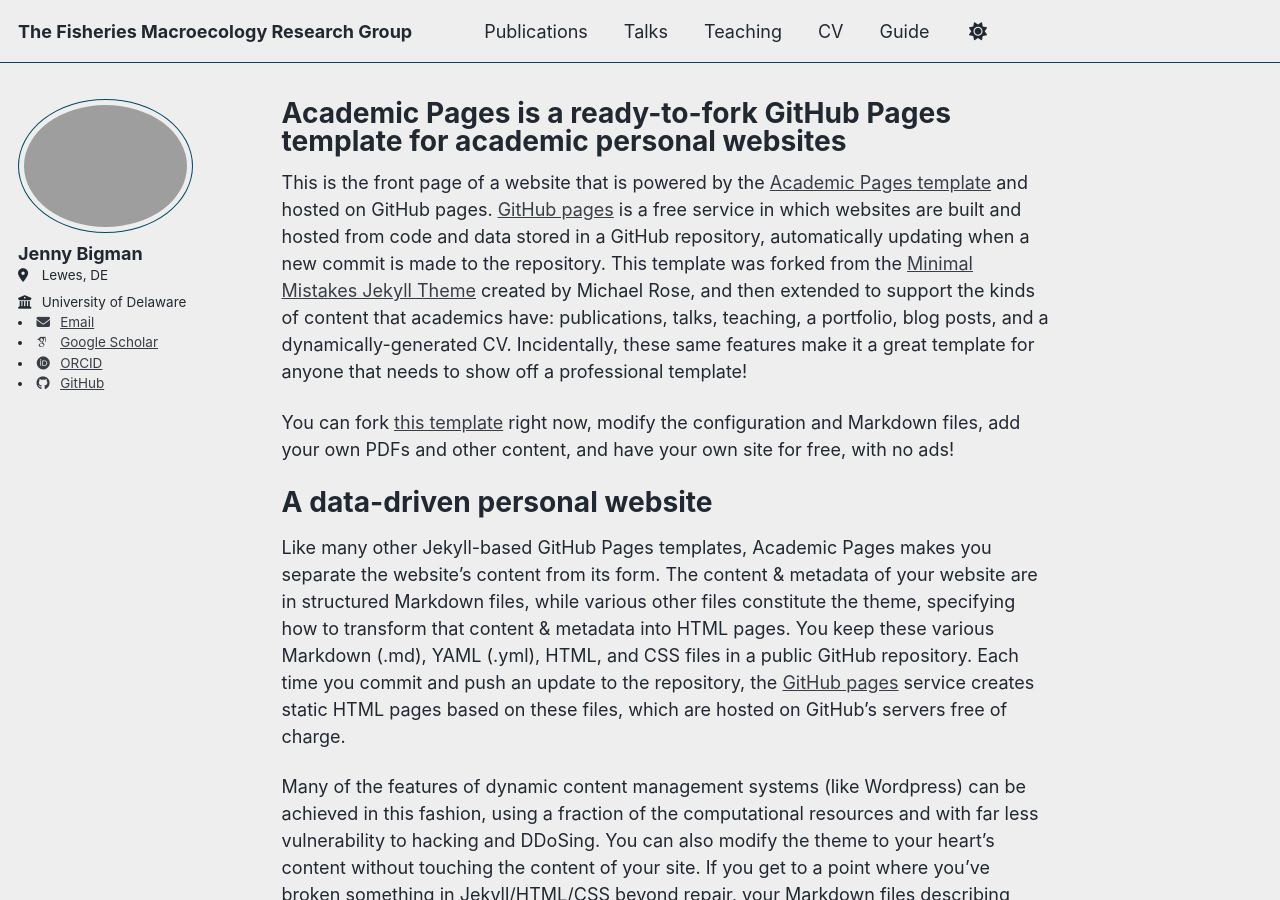
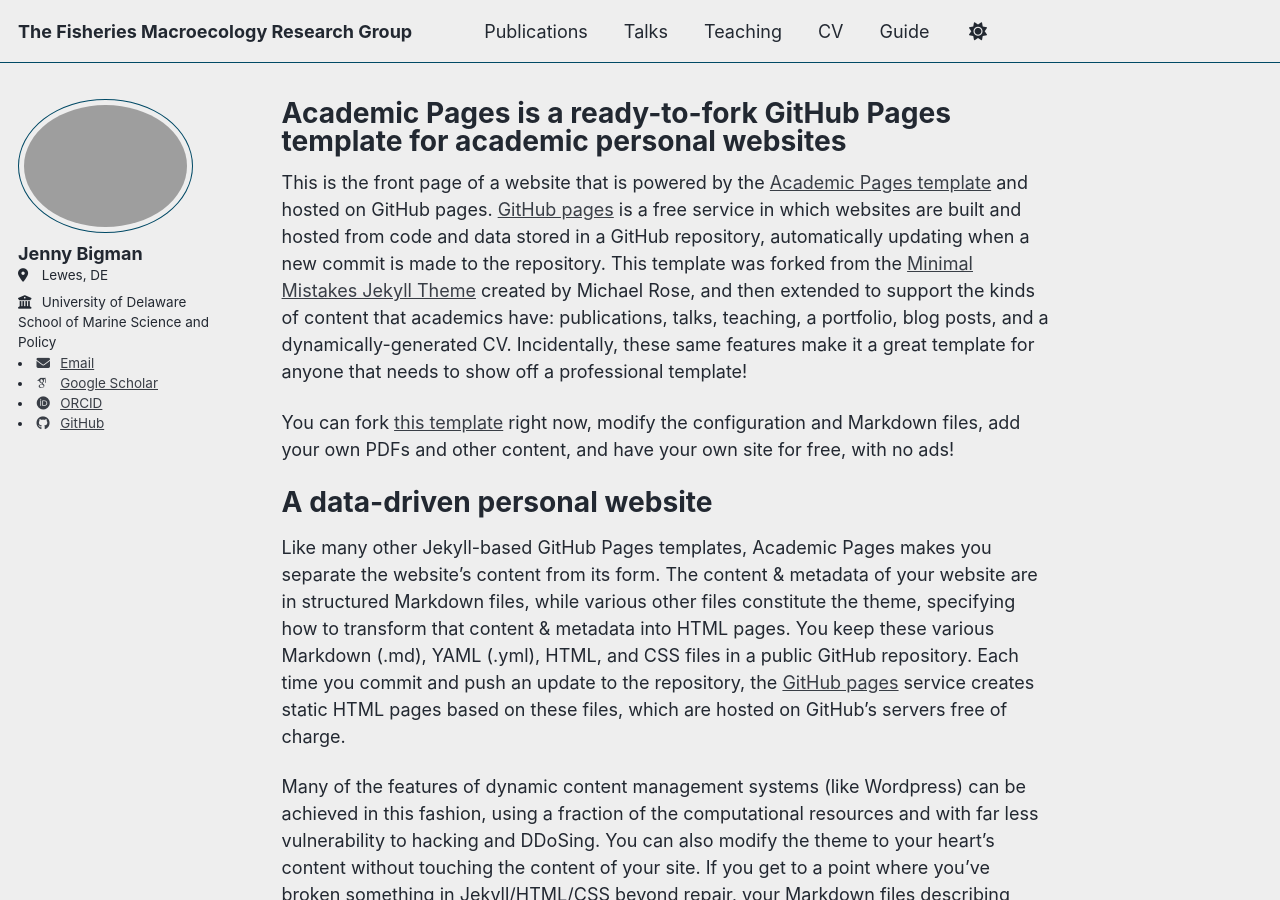
Before and after one commit to jennybigman/jennybigman.github.io, a Jekyll site: the page built from _pages/about.md, in a window 1280 px wide and 900 px high. Built offline with Jekyll 4.4.1, drawn with Linux system fonts in a browser that asks for light colours; some web fonts are replaced; a script that is not in the unit is left out.

Commit message:
Update _config.yml
adding two-line location

```diff
--- a/_config.yml
+++ b/_config.yml
@@ -24,12 +24,12 @@ author:
   # Biographic information
   name             : "Jenny Bigman"
   avatar           : "jenny_bigman_headshot.png"
-
-  #name             : "Jenny Bigman"
   pronouns         : # example: "she/her"
   bio              : #"Short biography for the left-hand sidebar"
   location         : "Lewes, DE"
-  employer         : "University of Delaware"
+  employer         : |
+      University of Delaware
+      School of Marine Science and Policy
   uri              : # URL
   email            : "jennifersbigman@gmail.com"
 
```
